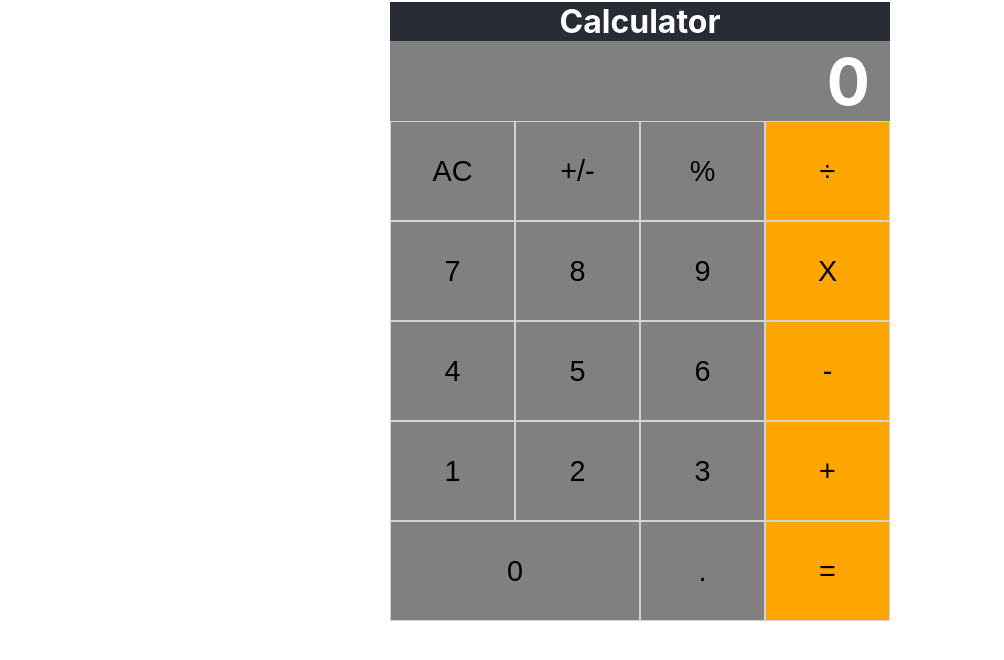
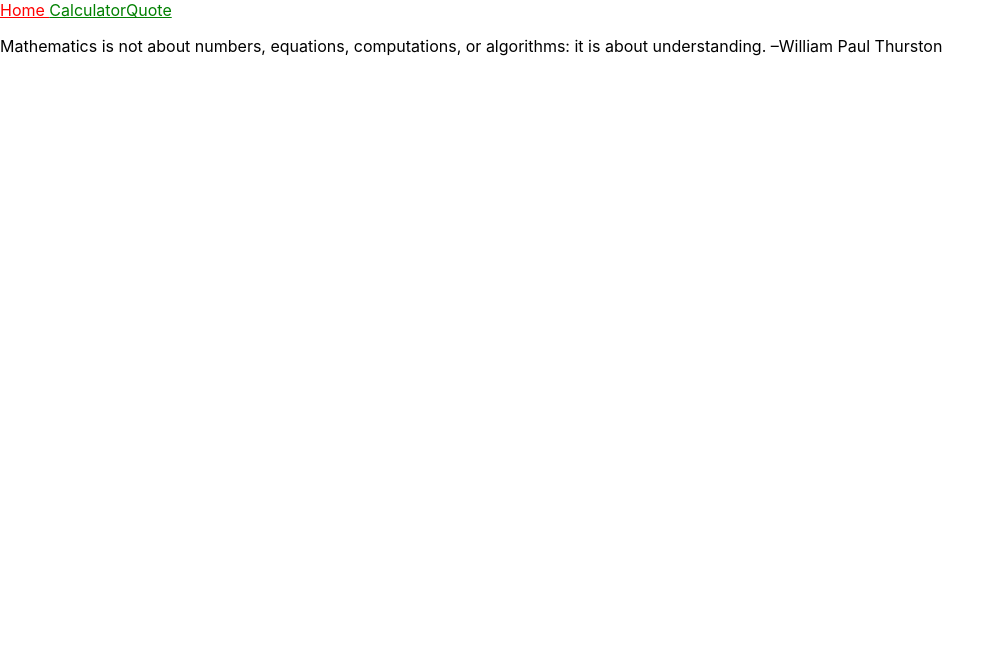
Before and after one commit to Samitti/Math-magicians-website, a React app: page /Quote in a window 1280 px wide. Shown: the whole page, without its empty margins (0-1004 px from the left). Built offline with nearby package versions, Linux system fonts and the light colour scheme.

Commit message:
add the navbar and the three associated pages

```diff
--- a/package.json
+++ b/package.json
@@ -10,6 +10,7 @@
     "prop-types": "^15.7.2",
     "react": "^17.0.1",
     "react-dom": "^17.0.1",
+    "react-router-dom": "^5.2.0",
     "react-scripts": "4.0.1",
     "web-vitals": "^0.2.4"
   },
--- a/src/App.css
+++ b/src/App.css
@@ -1,6 +1,6 @@
 .App {
   text-align: center;
-  width: 500px;
+  width: 700px;
   margin: auto;
 }
 
--- a/src/components/ButtonPannel.js
+++ b/src/components/ButtonPannel.js
@@ -5,14 +5,14 @@ import Button from './Button';
 const ButtonPanel = ({ clickHandler }) => {
   const buttonNames = [
     ['AC', '+/-', '%', '÷'],
-    ['7', '8', '9', 'X'],
+    ['7', '8', '9', 'x'],
     ['4', '5', '6', '-'],
     ['1', '2', '3', '+'],
     ['0', '.', '='],
   ];
 
   const createID = prefix => `${prefix}-${new Date().getTime()}`;
-  const yellewBtn = ['÷', 'X', '-', '+', '='];
+  const yellewBtn = ['÷', 'x', '-', '+', '='];
 
   return (
     <div className="button-panel">
--- /dev/null
+++ b/src/components/Home.js
@@ -0,0 +1,14 @@
+const Home = () => {
+  const styles = {
+    color: 'green',
+  };
+  return (
+    <div>
+      <p style={styles}>
+        Home Page.
+      </p>
+    </div>
+  );
+};
+
+export default Home;
--- /dev/null
+++ b/src/components/Navbar.js
@@ -0,0 +1,17 @@
+import React from 'react';
+import {Link} from 'react-router-dom';
+
+function Navbar() {
+  const styles = {
+    color: 'green'
+  }
+  return (
+    <div>
+      <Link to='/' style={{color: 'red'}} >Home </Link>
+      <Link to='/App' style={styles} >Calculator</Link>
+      <Link to='/Quate' style={styles} >Quote</Link>
+    </div>
+  );
+};
+
+export default Navbar;
--- /dev/null
+++ b/src/components/Quote.js
@@ -0,0 +1,13 @@
+import React from 'react';
+
+const Quote = () => {
+  return (
+    <div>
+      <p>Mathematics is not about numbers, equations, computations,
+        or algorithms: it is about understanding. –William Paul Thurston
+      </p>
+    </div>
+  );
+};
+
+export default Quote;
--- /dev/null
+++ b/src/components/Routes.js
@@ -0,0 +1,19 @@
+import React from 'react';
+import { BrowserRouter, Switch, Route } from 'react-router-dom';
+import Home from './Home';
+import Quote from './Quote';
+import Navbar from './Navbar';
+import App from './App';
+
+const Routes = () => (
+  <BrowserRouter>
+    <Navbar />
+    <Switch>
+      <Route exact path="/" component={Home} />
+      <Route exact path="/Calculator" component={App} />
+      <Route exact path="/Quote" component={Quote} />
+    </Switch>
+  </BrowserRouter>
+);
+
+export default Routes;
--- a/src/components/style.css
+++ b/src/components/style.css
@@ -19,7 +19,7 @@ button {
 .display {
   display: flex;
   background-color: grey;
-  height: 40px;
+  height: 100px;
   color: white;
   font-weight: bold;
   font-size: 64px;
--- a/src/index.js
+++ b/src/index.js
@@ -1,12 +1,12 @@
 import React from 'react';
 import ReactDOM from 'react-dom';
 import './index.css';
-import App from './components/App';
+import Routes from './components/Routes';
 import reportWebVitals from './reportWebVitals';
 
 ReactDOM.render(
   <React.StrictMode>
-    <App />
+    <Routes />
   </React.StrictMode>,
   document.getElementById('root'),
 );
--- a/src/logic/calculate.js
+++ b/src/logic/calculate.js
@@ -2,7 +2,7 @@ import operate from './operate';
 
 const calculate = (calcData, btnName) => {
   let { total, next, operation } = calcData;
-  const operators = ['+', '-', '÷', 'X', '%'];
+  const operators = ['+', '-', '÷', 'x', '%'];
   const nums = ['0', '1', '2', '3', '4', '5', '6', '7', '8', '9'];
 
   if (nums.includes(btnName)) {
--- a/src/logic/operate.js
+++ b/src/logic/operate.js
@@ -9,7 +9,7 @@ const operate = (numberOne, numberTwo, operation) => {
     result = firstNum.plus(secondNum).toString();
   } else if (operation === '-') {
     result = firstNum.minus(secondNum).toString();
-  } else if (operation === 'X') {
+  } else if (operation === 'x') {
     result = firstNum.times(secondNum).toString();
   } else if (operation === '÷') {
     result = firstNum.div(secondNum).toString();
```
Also changed, not shown: 2 other files.
